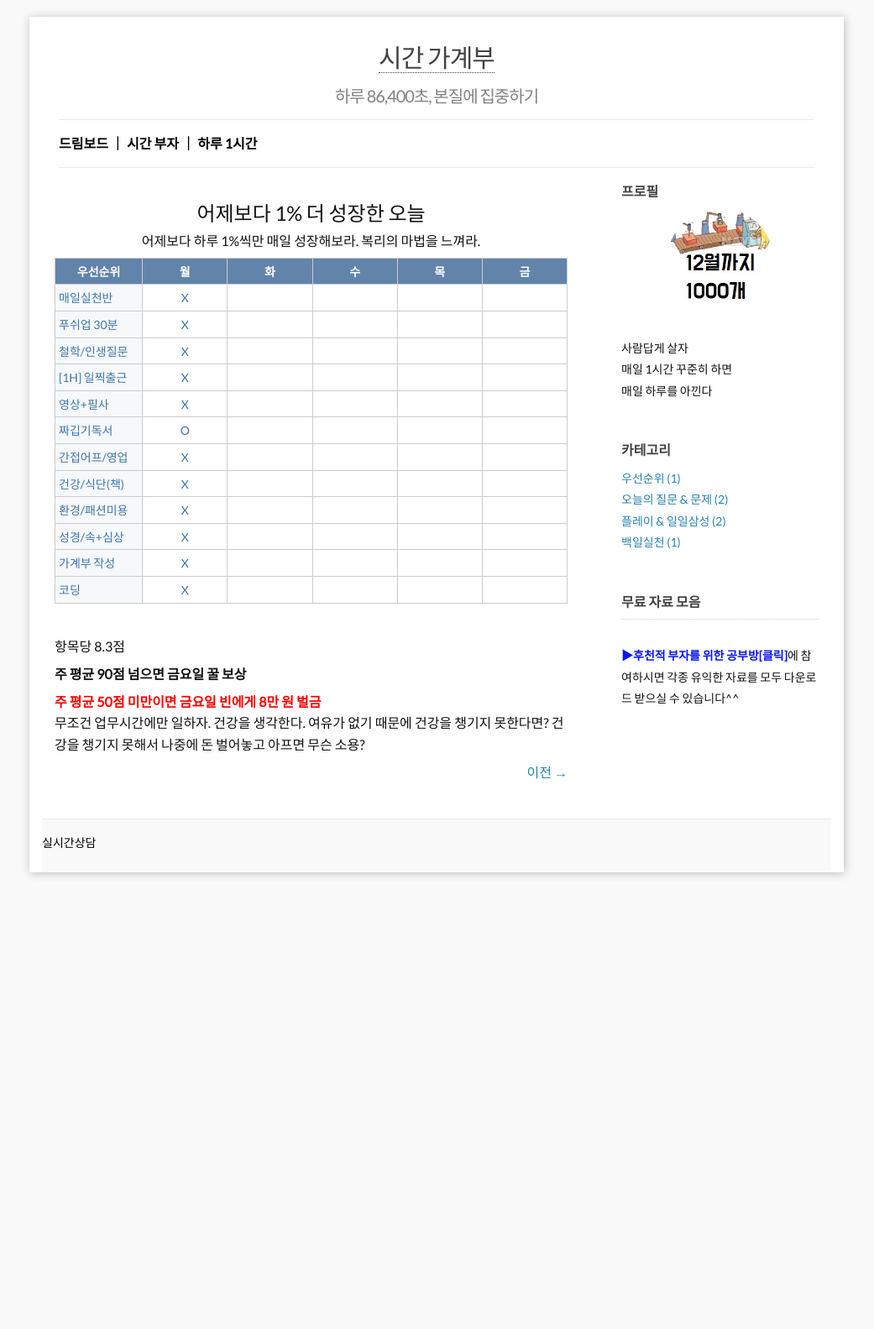
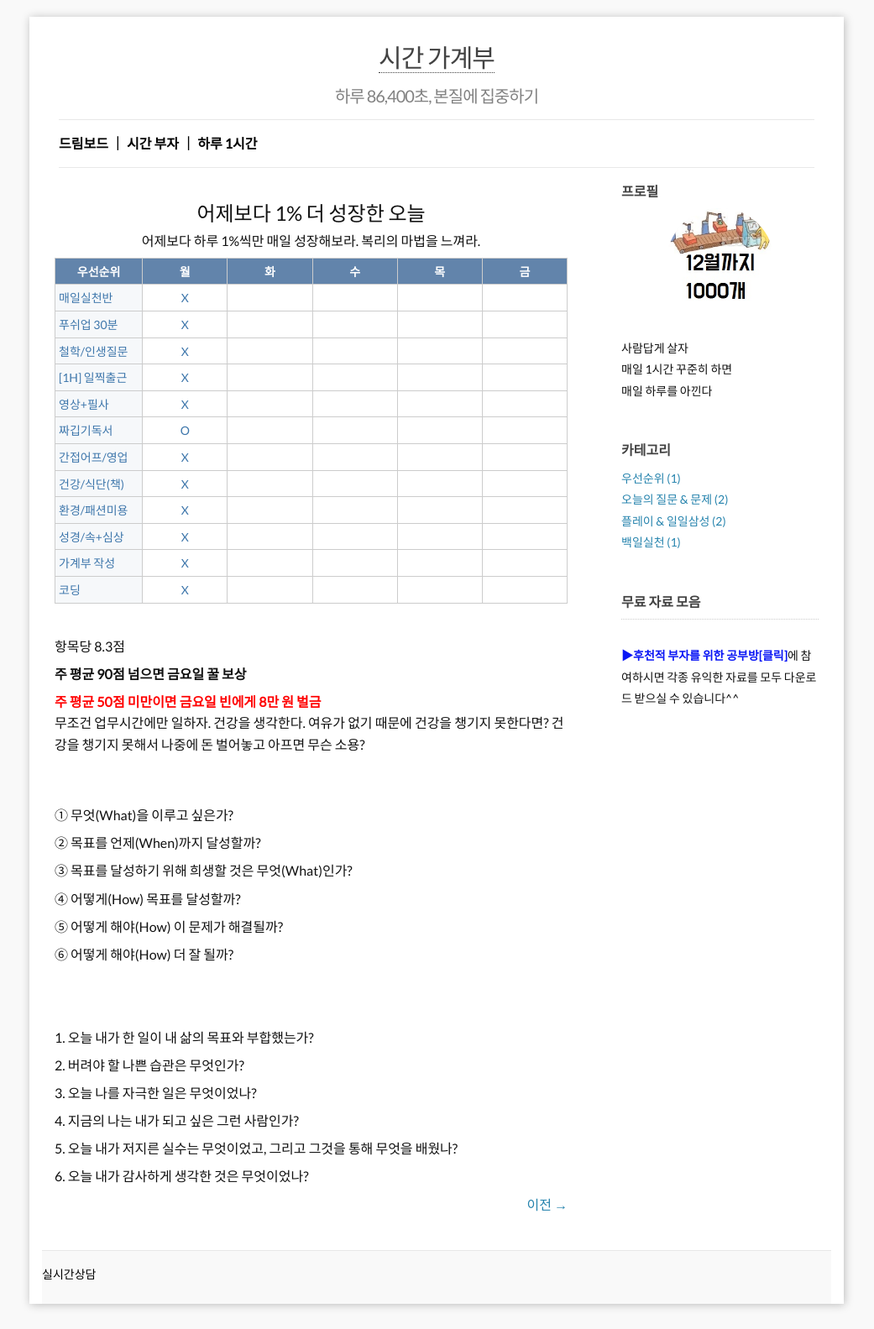
Before and after one commit to leevra/self-management.leeseungju.com, a Jekyll site: the page built from index.html, in a window 1280 px wide. Shown: the whole page at 84% size, without its empty margins (120-1161 px from the left). Built offline with Jekyll 4.4.1, drawn with Linux system fonts in a browser that asks for light colours; the list of posts is cut into pages by our own code; before the commit the page ends 1069 px from its top, so only the background shows below that.

Commit message:
Update index.html

```diff
--- a/index.html
+++ b/index.html
@@ -21,3 +21,7 @@ layout: default
 <br>
 
 <p>무조건 업무시간에만 일하자. 건강을 생각한다. 여유가 없기 때문에 건강을 챙기지 못한다면? 건강을 챙기지 못해서 나중에 돈 벌어놓고 아프면 무슨 소용?</b>
+<br>
+<br>
+<br>
+<p>① 무엇(What)을 이루고 싶은가?</p><p>② 목표를 언제(When)까지 달성할까?</p><p>③ 목표를 달성하기 위해 희생할 것은 무엇(What)인가?</p><p>④ 어떻게(How) 목표를 달성할까?</p><p>⑤ 어떻게 해야(How) 이 문제가 해결될까?&nbsp;</p><p>⑥ 어떻게 해야(How) 더 잘 될까?&nbsp;</p><p><br></p><p><br></p><p>1. 오늘 내가 한 일이 내 삶의 목표와 부합했는가?</p><p>2. 버려야 할 나쁜 습관은 무엇인가?</p><p>3. 오늘 나를 자극한 일은 무엇이었나?</p><p>4. 지금의 나는 내가 되고 싶은 그런 사람인가?</p><p>5. 오늘 내가 저지른 실수는 무엇이었고, 그리고 그것을 통해 무엇을 배웠나?</p><p>6. 오늘 내가 감사하게 생각한 것은 무엇이었나?</p>
```
